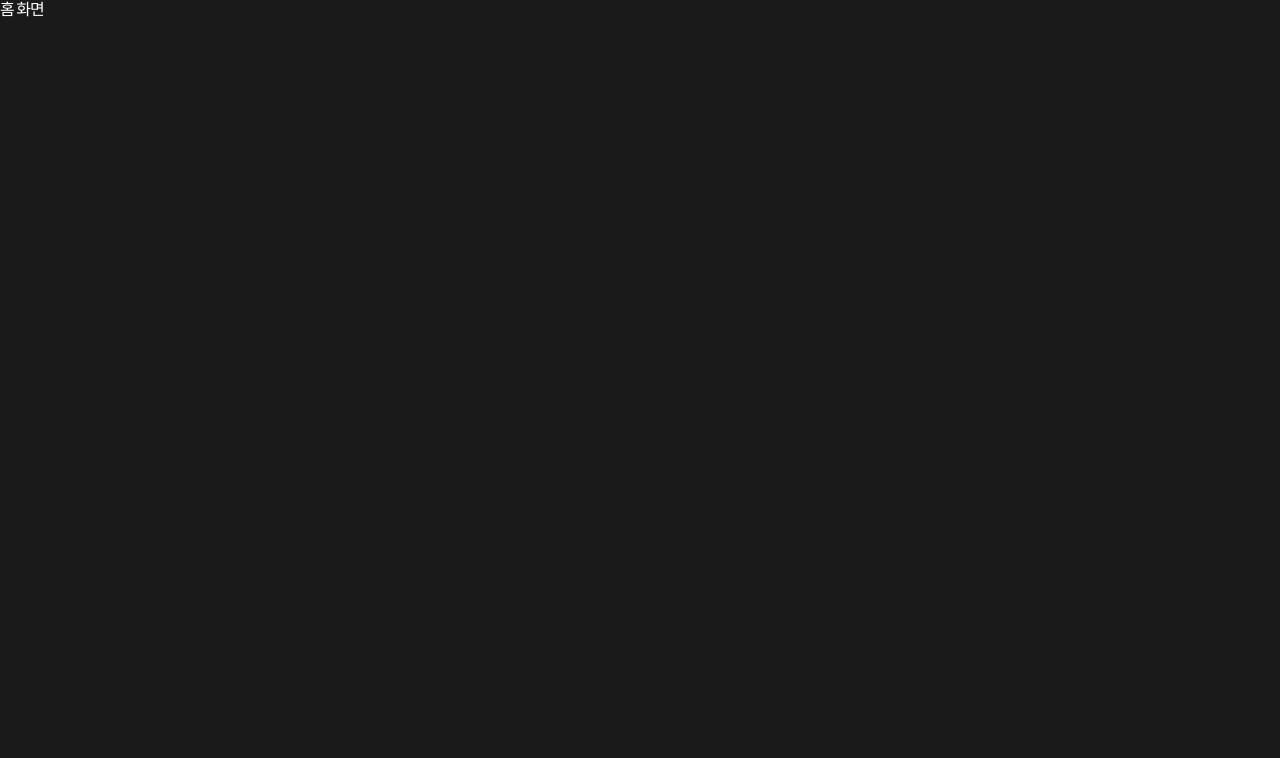
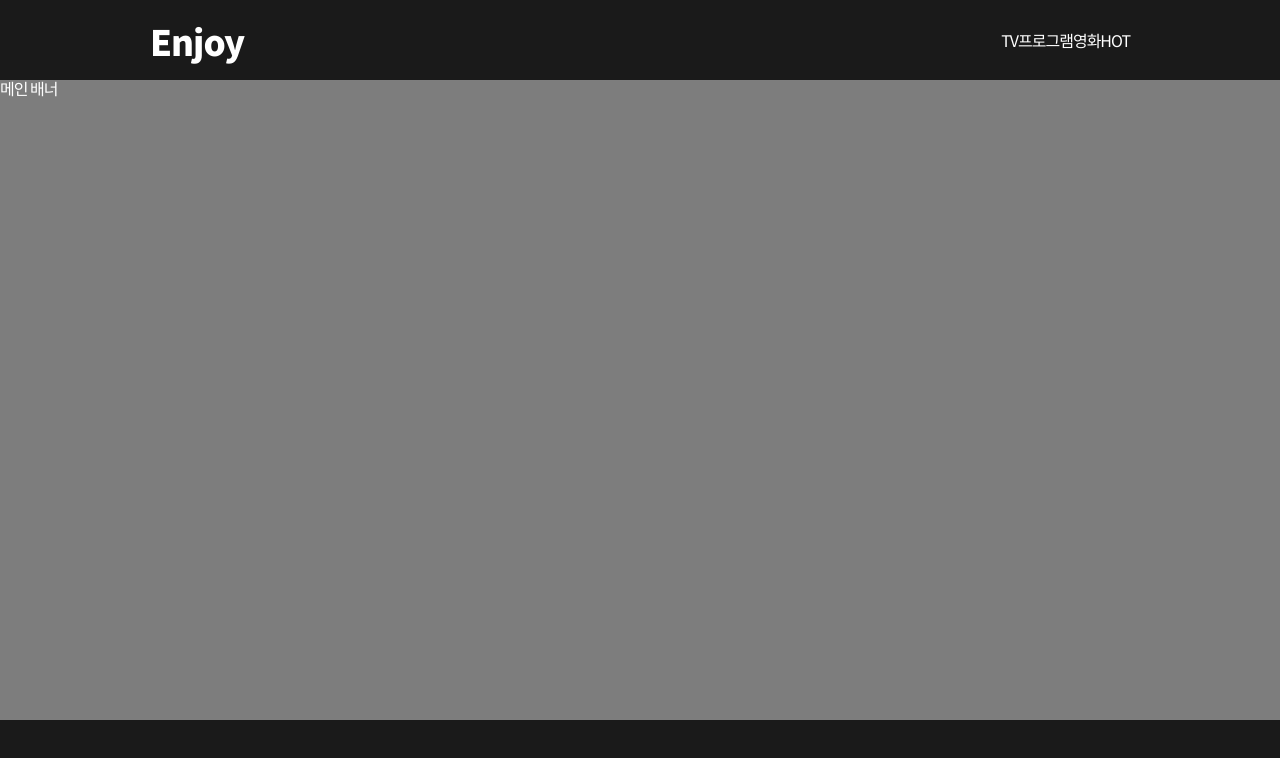
Before and after one commit to yujinkim11/enjoy, a React (Create React App) app: page / in a window 1280 px wide. Shown: the top 758 px of the page. Built offline with nearby package versions, Linux system fonts and the light colour scheme.

Commit message:
header ing

```diff
--- a/src/conponents/Header.js
+++ b/src/conponents/Header.js
@@ -0,0 +1,43 @@
+import { Link } from "react-router-dom";
+import styled from "styled-components";
+import { mainStyle } from "../styles/globalstyle";
+
+const HeaderWrap = styled.div`
+  height: 80px;
+  padding: ${mainStyle.padding};
+  display: flex;
+  justify-content: space-between;
+  align-items: center;
+`;
+
+const Logo = styled.div`
+  font-size: 35px;
+  font-weight: 900;
+`;
+
+const MenuWrap = styled.div`
+  display: flex;
+`;
+
+const Menu = styled.div``;
+
+export const Header = () => {
+  return (
+    <HeaderWrap>
+      <Logo>
+        <Link to={"/"}>Enjoy</Link>
+      </Logo>
+      <MenuWrap>
+        <Menu>
+          <Link to={"/tvprogram"}>TV프로그램</Link>
+        </Menu>
+        <Menu>
+          <Link to={"/movie"}>영화</Link>
+        </Menu>
+        <Menu>
+          <Link to={"/hot"}>HOT</Link>
+        </Menu>
+      </MenuWrap>
+    </HeaderWrap>
+  );
+};
--- a/src/conponents/pages/home/Home.js
+++ b/src/conponents/pages/home/Home.js
@@ -1,3 +1,11 @@
+import { Header } from "../../Header";
+import { Mainbanner } from "./Mainbanner";
+
 export const Home = () => {
-  return <div>홈 화면</div>;
+  return (
+    <>
+      <Header />
+      <Mainbanner />
+    </>
+  );
 };
--- /dev/null
+++ b/src/conponents/pages/home/Mainbanner.js
@@ -0,0 +1,10 @@
+import styled from "styled-components";
+
+const MainbannerWrap = styled.div`
+  height: 80vh;
+  background-color: #7d7d7d;
+`;
+
+export const Mainbanner = () => {
+  return <MainbannerWrap>메인 배너</MainbannerWrap>;
+};
```
